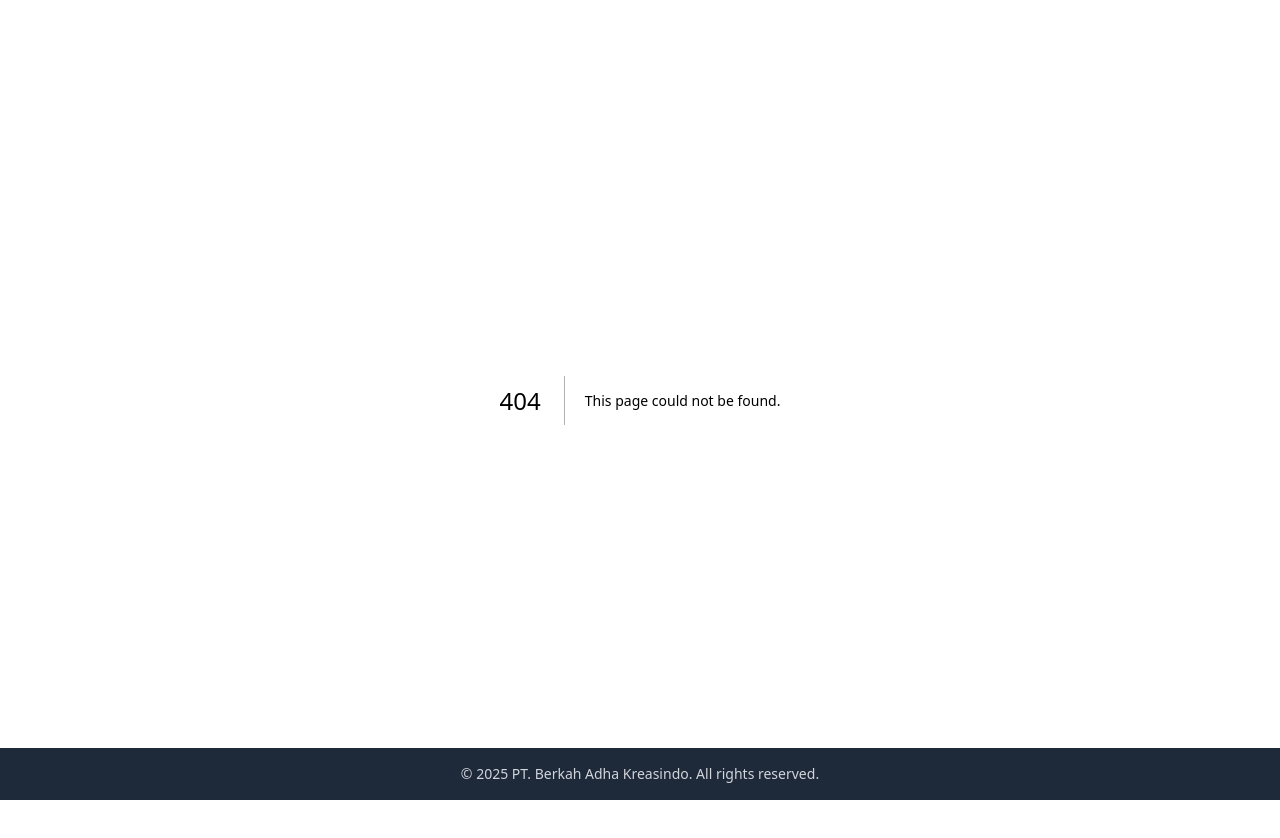
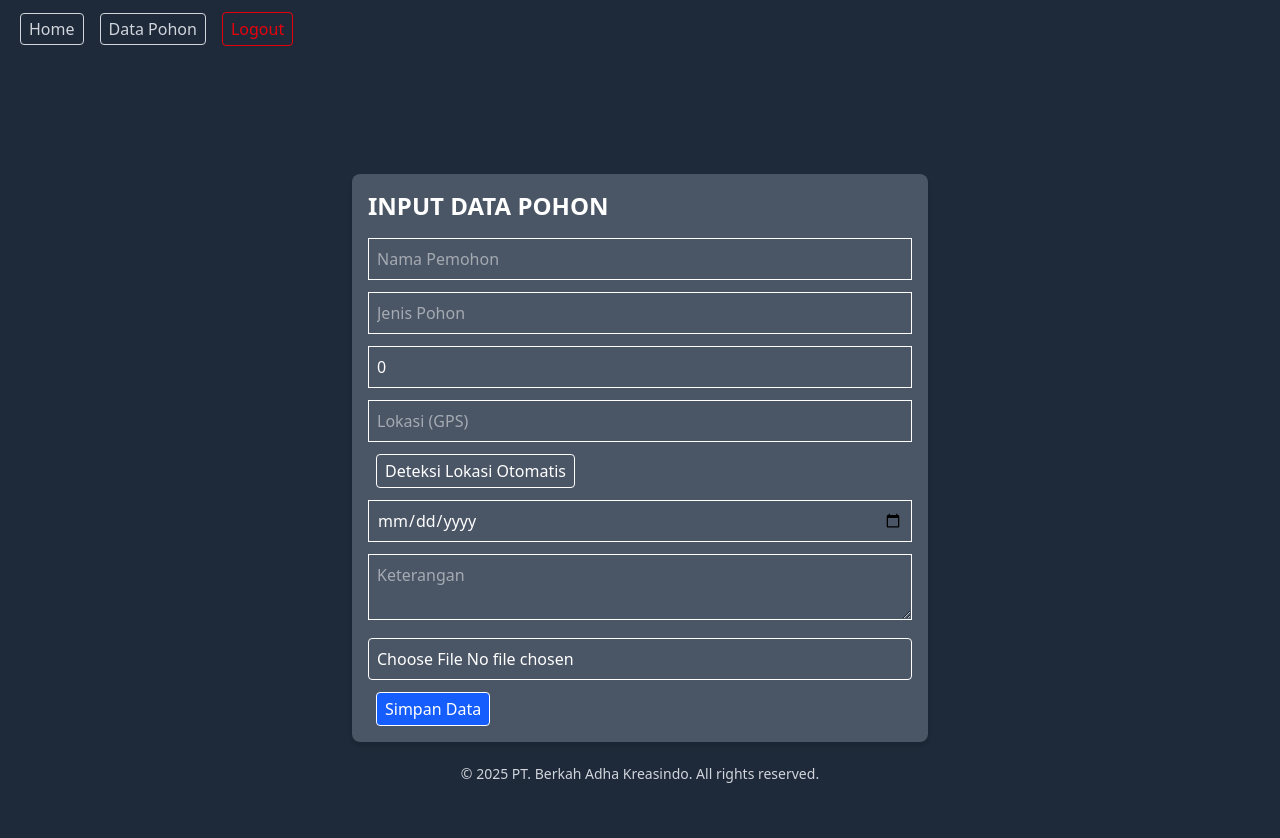
Before and after one commit to anggaocor/siabang, a Next.js app: page /InputPage in a window 1280 px wide. Before the commit this address had no page. Shown: the top 838 px of the page. Before the commit the page ends 800 px from the top, so only its background shows below. Built offline with nearby package versions, Linux system fonts and the light colour scheme; no server answers; the database is empty.

Commit message:
git commit -m "fix: fix the error of the page.tsx file in the app directory"

```diff
--- /dev/null
+++ b/app/InputPage/page.tsx
@@ -0,0 +1,173 @@
+'use client';
+
+import React, { useState, useEffect } from "react";
+import { createClient } from "@supabase/supabase-js";
+import Link from 'next/link';
+
+const supabase = createClient(
+  process.env.NEXT_PUBLIC_SUPABASE_URL!,
+  process.env.NEXT_PUBLIC_SUPABASE_ANON_KEY!
+);
+
+interface DataPohon {
+  id: string;
+  nama_pemohon: string;
+  jenis_pohon: string;
+  jumlah_pohon: number;
+  lokasi: string;
+  foto_url: string;
+  tanggal_survey: string;
+  keterangan: string;
+  created_at: string;
+}
+
+export default function InputPage() {
+  const [formData, setFormData] = useState({
+    nama_pemohon: "",
+    jenis_pohon: "",
+    jumlah_pohon: 0,
+    lokasi: "",
+    foto: null as File | null,
+    tanggal_survey: "",
+    keterangan: "",
+  });
+
+  const [dataList, setDataList] = useState<DataPohon[]>([]);
+  const [uploading, setUploading] = useState(false);
+  const [previewUrl, setPreviewUrl] = useState<string | null>(null);
+
+  useEffect(() => {
+    fetchData();
+  }, []);
+
+  async function fetchData() {
+    const { data } = await supabase
+      .from("datapohon")
+      .select("*")
+      .order("created_at", { ascending: false });
+    if (data) setDataList(data);
+  }
+
+  function detectLocation() {
+    if (!navigator.geolocation) return;
+    navigator.geolocation.getCurrentPosition((position) => {
+      const { latitude, longitude } = position.coords;
+      setFormData((prev) => ({ ...prev, lokasi: `${latitude},${longitude}` }));
+    });
+  }
+
+  async function handleSubmit(e: React.FormEvent) {
+    e.preventDefault();
+    setUploading(true);
+
+    if (formData.jumlah_pohon <= 0) {
+      alert("Jumlah pohon harus lebih dari 0");
+      setUploading(false);
+      return;
+    }
+
+    let foto_url = "";
+    if (formData.foto) {
+      const fileExt = formData.foto.name.split(".").pop();
+      const fileName = `${Date.now()}.${fileExt}`;
+      const { data: uploadData, error: uploadError } = await supabase.storage
+        .from("foto-pohon")
+        .upload(fileName, formData.foto);
+
+      if (uploadError || !uploadData) {
+        alert("Upload foto gagal. Pastikan bucket 'foto-pohon' ada dan file valid.");
+        setUploading(false);
+        return;
+      }
+
+      const { data: publicUrlData } = supabase.storage
+        .from("foto-pohon")
+        .getPublicUrl(fileName);
+      foto_url = publicUrlData.publicUrl;
+    }
+
+    const { error } = await supabase.from("datapohon").insert({
+      nama_pemohon: formData.nama_pemohon,
+      jenis_pohon: formData.jenis_pohon,
+      jumlah_pohon: formData.jumlah_pohon,
+      lokasi: formData.lokasi,
+      foto_url,
+      tanggal_survey: formData.tanggal_survey,
+      keterangan: formData.keterangan,
+    });
+
+    if (!error) {
+      alert("Data berhasil disimpan!");
+      setFormData({
+        nama_pemohon: "",
+        jenis_pohon: "",
+        jumlah_pohon: 0,
+        lokasi: "",
+        foto: null,
+        tanggal_survey: "",
+        keterangan: "",
+      });
+      setPreviewUrl(null);
+      fetchData();
+    }
+    setUploading(false);
+  }
+
+  function handleChange(e: React.ChangeEvent<HTMLInputElement | HTMLTextAreaElement>) {
+    const { name, value } = e.target;
+    setFormData((prev) => ({
+      ...prev,
+      [name]: name === "jumlah_pohon" ? parseInt(value) || 0 : value
+    }));
+  }
+
+  async function handleLogout() {
+    await supabase.auth.signOut();
+    window.location.href = "/";
+  }
+
+  return (
+    <>
+      <nav className="p-3 bg-gray-800 text-white">
+        <Link href="/" className="mx-2 text-gray-300 border px-2 py-1 rounded hover:bg-gray-300 hover:text-gray-800 transition">Home</Link>
+        <Link href="/posts" className="mx-2 text-gray-300 border px-2 py-1 rounded hover:bg-gray-300 hover:text-gray-800 transition">Data Pohon</Link>
+        <button onClick={handleLogout} className="mx-2 text-red-600 border px-2 py-1 rounded hover:bg-red-600 hover:text-gray-800 transition cursor-pointer">Logout</button>
+      </nav>
+      <div className="flex flex-col items-center justify-center min-h-screen bg-gray-800 text-white">
+        <main className="max-w-xl mx-auto p-4 bg-gray-600 text-white rounded-lg shadow-md">
+          <h1 className="text-2xl font-bold mb-4">INPUT DATA POHON</h1>
+          <form onSubmit={handleSubmit} className="space-y-3">
+            <input name="nama_pemohon" placeholder="Nama Pemohon" className="w-full p-2 border" onChange={handleChange} value={formData.nama_pemohon} required />
+            <input name="jenis_pohon" placeholder="Jenis Pohon" className="w-full p-2 border" onChange={handleChange} value={formData.jenis_pohon} required />
+            <input name="jumlah_pohon" type="number" min="1" placeholder="Jumlah Pohon" className="w-full p-2 border" onChange={handleChange} value={formData.jumlah_pohon} required />
+            <input name="lokasi" placeholder="Lokasi (GPS)" className="w-full p-2 border" onChange={handleChange} value={formData.lokasi} required />
+            <button type="button" onClick={detectLocation} className="mx-2 text-grey-300 border px-2 py-1 rounded hover:bg-gray-300 hover:text-gray-800 transition cursor-pointer">Deteksi Lokasi Otomatis</button>
+            <input name="tanggal_survey" type="date" className="w-full p-2 border" onChange={handleChange} value={formData.tanggal_survey} required />
+            <textarea name="keterangan" placeholder="Keterangan" className="w-full p-2 border" onChange={handleChange} value={formData.keterangan} />
+            <div className="space-y-2 border p-2 rounded">
+              <input
+                type="file"
+                accept="image/*"
+                onChange={(e) => {
+                  const file = e.target.files?.[0] || null;
+                  setFormData({ ...formData, foto: file });
+                  if (file) {
+                    const reader = new FileReader();
+                    reader.onload = (event) => setPreviewUrl(event.target?.result as string);
+                    reader.readAsDataURL(file);
+                  }
+                }}
+              />
+              {previewUrl && (
+                <img src={previewUrl} alt="Preview" className="w-full h-auto mt-2 rounded" />
+              )}
+            </div>
+            <button disabled={uploading} className="mx-2 text-grey-300 border bg-blue-600 px-2 py-1 rounded hover:text-gray-800 transition cursor-pointer">
+              {uploading ? "Menyimpan..." : "Simpan Data"}
+            </button>
+          </form>
+        </main>
+      </div>
+    </>
+  );
+}
--- a/app/datas/page.tsx
+++ /dev/null
@@ -1,25 +0,0 @@
-'use client'
-
-import Link from "next/link";
-import React from 'react'
-import { createClient } from "@supabase/supabase-js";
-
-const supabase = createClient(
-  process.env.NEXT_PUBLIC_SUPABASE_URL || "",
-  process.env.NEXT_PUBLIC_SUPABASE_ANON_KEY || ""
-);
-
-const Datas = () => {
-  return (
-    <>
-      <h1>DATA</h1>
-      <nav className="flex justify-items-start">
-      <Link href="/" className="mx-2">Home</Link>
-      <Link href="/posts" className="mx-2">Input Data</Link>
-      <Link href="/datas" className="mx-2">Data Pohon</Link>
-      </nav>
-    </>
-  )
-}
-
-export default Datas
--- a/app/login/page.tsx
+++ b/app/login/page.tsx
@@ -1,6 +1,6 @@
 'use client';
 
-import { useState } from 'react';
+import { useState, useEffect } from 'react';
 import { createClient } from '@supabase/supabase-js';
 import { useRouter } from 'next/navigation';
 
@@ -16,30 +16,56 @@ export default function LoginPage() {
 
   const handleLogin = async (e: React.FormEvent) => {
     e.preventDefault();
+    if (!email || !password) {
+      return alert('Email dan password wajib diisi');
+    }
+
     const { error } = await supabase.auth.signInWithPassword({ email, password });
     if (error) return alert('Login gagal: ' + error.message);
+
     router.push('/posts');
   };
 
+  // Cek jika sudah login
+  useEffect(() => {
+    const checkSession = async () => {
+      const { data: { session } } = await supabase.auth.getSession();
+      if (session) router.push('/posts');
+    };
+    checkSession();
+  }, [router]);
+
   return (
     <div className="min-h-screen flex items-center justify-center bg-gray-800 text-white">
-      <form onSubmit={handleLogin} className="flex flex-col gap-4">
-        <h2 className="text-xl">Login</h2>
+      <form onSubmit={handleLogin} className="flex flex-col gap-4 w-full max-w-sm">
+        <h2 className="text-2xl font-semibold text-center">Login</h2>
         <input
           type="email"
           placeholder="Email"
-          className="p-2 rounded"
+          className="p-2 rounded bg-gray-700 border border-gray-600"
           value={email}
           onChange={(e) => setEmail(e.target.value)}
         />
         <input
           type="password"
           placeholder="Password"
-          className="p-2 rounded"
+          className="p-2 rounded bg-gray-700 border border-gray-600"
           value={password}
           onChange={(e) => setPassword(e.target.value)}
         />
-        <button className="bg-blue-600 hover:bg-blue-700 p-2 rounded">Login</button>
+        <button
+          type="submit"
+          className="bg-blue-600 hover:bg-blue-700 p-2 rounded"
+        >
+          Login
+        </button>
+        <button
+          type="button"
+          className="bg-gray-600 hover:bg-gray-700 p-2 rounded"
+          onClick={() => router.push('/register')}
+        >
+          Belum punya akun? Daftar
+        </button>
       </form>
     </div>
   );
--- a/app/page.tsx
+++ b/app/page.tsx
@@ -12,7 +12,7 @@ return (
     <br/>
     <nav className="flex justify-start">
       <Link href="/" className="mx-2 text-gray-300 border border-gray-300 px-2 py-1 rounded hover:bg-gray-300 hover:text-gray-800 transition duration-300">Home</Link>
-      <Link href="/users" className="mx-2 text-gray-300 border border-gray-300 px-2 py-1 rounded hover:bg-gray-300 hover:text-gray-800 transition duration-300">Login</Link>
+      <Link href="/login" className="mx-2 text-gray-300 border border-gray-300 px-2 py-1 rounded hover:bg-gray-300 hover:text-gray-800 transition duration-300">Login</Link>
     </nav>
     <br/>
     <section className="text-center text-gray-300 space-y-6">
--- a/app/posts/page.tsx
+++ b/app/posts/page.tsx
@@ -42,7 +42,7 @@ const Posts = () => {
 
   const handleLogout = async () => {
     await supabase.auth.signOut();
-    router.push('/login');
+    router.push('/');
   };
 
   useEffect(() => {
@@ -72,15 +72,14 @@ const Posts = () => {
     <RequireAuth>
       <div className="p-4 bg-gray-800 min-h-screen text-white">
         <div className="flex justify-between items-center mb-4">
-          <h1 className="text-gray-300 text-2xl">Data Pohon</h1>
+          <strong className="text-gray-300 text-2xl">DATA POHON</strong>
           {userEmail && <p className="text-sm text-gray-400">Login sebagai: {userEmail}</p>}
         </div>
 
         <nav className="mb-6">
           <Link href="/" className="mx-2 text-gray-300 border px-2 py-1 rounded hover:bg-gray-300 hover:text-gray-800 transition">Home</Link>
-          <Link href="/posts" className="mx-2 text-gray-300 border px-2 py-1 rounded hover:bg-gray-300 hover:text-gray-800 transition">Data Pohon</Link>
-          <Link href="/datas" className="mx-2 text-gray-300 border px-2 py-1 rounded hover:bg-gray-300 hover:text-gray-800 transition">Input Data</Link>
-          <button onClick={handleLogout} className="mx-2 text-red-500 underline">Logout</button>
+          <Link href="/InputPage" className="mx-2 text-gray-300 border px-2 py-1 rounded hover:bg-gray-300 hover:text-gray-800 transition">Input Data</Link>
+          <button onClick={handleLogout} className="mx-2 text-red-600 border px-2 py-1 rounded hover:bg-red-600 hover:text-gray-800 transition cursor-pointer">Logout</button>
         </nav>
 
         <input
@@ -88,7 +87,7 @@ const Posts = () => {
           placeholder="Cari berdasarkan nama pemohon atau jenis pohon..."
           value={searchTerm}
           onChange={(e) => setSearchTerm(e.target.value)}
-          className="px-3 py-2 border rounded w-full md:w-1/2 mb-6 text-black"
+          className="px-3 py-2 border rounded w-full md:w-1/2 mb-6 text-grey-800"
         />
 
         {loading && <p>Loading...</p>}
```
